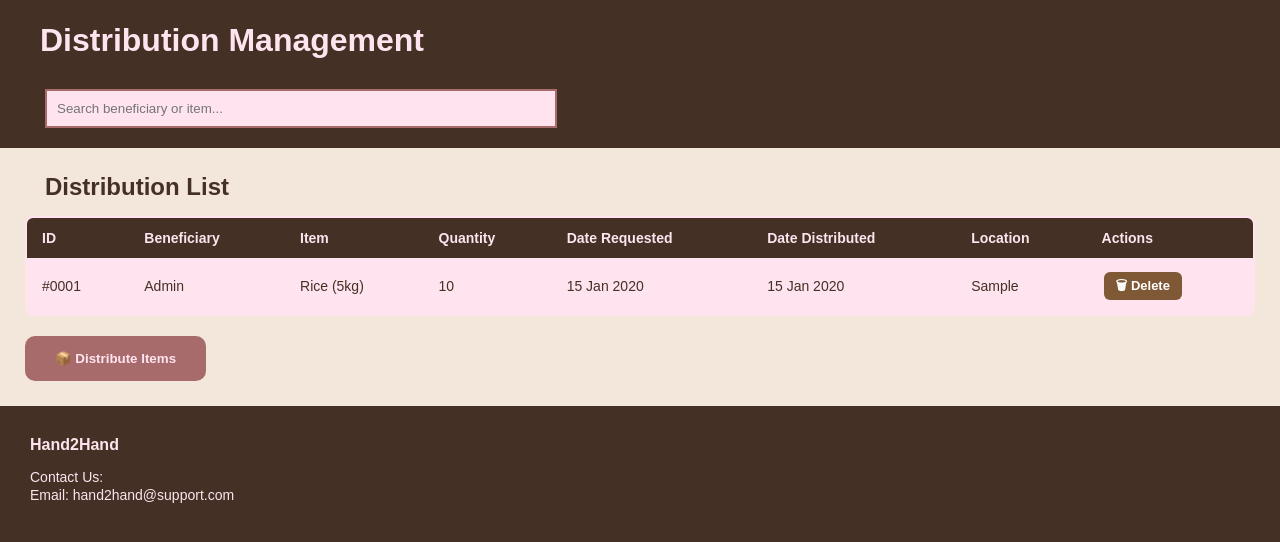
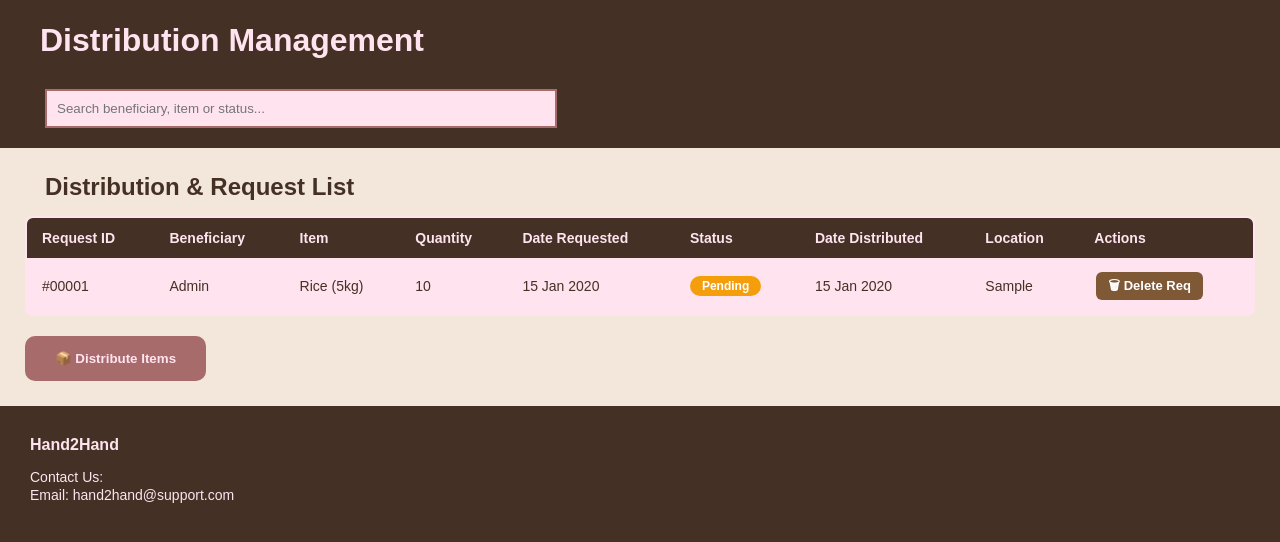
Before and after one commit to alyaapotter/Hand2Hand, a PHP site: page /admin/distribution_management.php in a window 1280 px wide. Shown: the part 98-640 px from the top of the page. Run offline with PHP 8.4, Linux system fonts and the light colour scheme; a user stored in the database is signed in; data comes from the database, SQL or seed files in the repository; both versions use the stored data as it was after the commit; tables that the repository leaves empty hold one stand-in row (values such as "Sample post").

Commit message:
Update systems and other pages

```diff
--- a/admin/distribution.php
+++ b/admin/distribution.php
@@ -135,7 +135,7 @@ if ($selected_request && $selected_request['item_id']) {
                 <option value="">-- Select --</option>
                 <?php foreach ($approved_requests as $req): ?>
                     <option value="<?= $req['request_id'] ?>" <?= $request_id_param == $req['request_id'] ? 'selected' : '' ?>>
-                        <?= htmlspecialchars($req['username']) ?> — <?= htmlspecialchars($req['item_name'] ?? 'Item not specified') ?> (Qty: <?= $req['quantity'] ?? '—' ?>) — #<?= $req['request_id'] ?>
+                        <?= htmlspecialchars($req['username']) ?>
                     </option>
                 <?php endforeach; ?>
             </select>
--- a/admin/distribution_management.php
+++ b/admin/distribution_management.php
@@ -9,25 +9,43 @@ $success = "";
 if ($_SERVER['REQUEST_METHOD'] == 'POST' && isset($_POST['action'])) {
     if ($_POST['action'] == 'delete') {
         $did = intval($_POST['distribution_id']);
-        $res = mysqli_query($conn, "SELECT item_id, quantity FROM DISTRIBUTION WHERE distribution_id=$did");
+        // Fetch distribution details first
+        $res = mysqli_query($conn, "SELECT request_id, item_id, quantity FROM DISTRIBUTION WHERE distribution_id=$did");
         $d   = mysqli_fetch_assoc($res);
         if ($d) {
+            $rid = $d['request_id'];
+            // 1. Restore inventory quantity
             mysqli_query($conn, "UPDATE INVENTORY SET quantity=quantity+{$d['quantity']} WHERE item_id={$d['item_id']}");
+            // 2. Revert request status back to 'Approved'
+            mysqli_query($conn, "UPDATE REQUEST SET status='Approved' WHERE request_id=$rid");
+            // 3. Delete distribution record
             mysqli_query($conn, "DELETE FROM DISTRIBUTION WHERE distribution_id=$did");
-            $success = "Record deleted, inventory restored.";
+            $success = "Distribution cancelled. Request status reverted to Approved, inventory restored.";
         }
+    }
+    if ($_POST['action'] == 'delete_request') {
+        $rid = intval($_POST['request_id']);
+        mysqli_query($conn, "DELETE FROM REQUEST WHERE request_id=$rid");
+        $success = "Request deleted successfully.";
     }
 }
 
 $search = isset($_GET['search']) ? mysqli_real_escape_string($conn, trim($_GET['search'])) : '';
-$query  = "SELECT d.distribution_id, d.date AS distribution_date, d.quantity, d.location,
-           u.username AS beneficiary, i.name AS item, r.request_id, r.date AS request_date
-           FROM DISTRIBUTION d
-           JOIN REQUEST r ON d.request_id=r.request_id
-           JOIN USER u ON r.user_id=u.user_id
-           JOIN ITEM i ON d.item_id=i.item_id WHERE 1=1";
-if ($search) $query .= " AND (u.username LIKE '%$search%' OR i.name LIKE '%$search%')";
-$query        .= " ORDER BY d.date DESC";
+
+// Query ALL requests and LEFT JOIN with DISTRIBUTION to get details if distributed
+$query = "SELECT r.request_id, r.date AS request_date, r.status, r.quantity AS request_qty,
+                 u.username AS beneficiary, i.name AS item,
+                 d.distribution_id, d.date AS distribution_date, d.location
+          FROM REQUEST r
+          JOIN USER u ON r.user_id=u.user_id
+          LEFT JOIN ITEM i ON r.item_id=i.item_id
+          LEFT JOIN DISTRIBUTION d ON r.request_id=d.request_id
+          WHERE 1=1";
+if ($search) {
+    $query .= " AND (u.username LIKE '%$search%' OR i.name LIKE '%$search%' OR r.status LIKE '%$search%')";
+}
+$query .= " ORDER BY FIELD(r.status,'Pending','Approved','Distributed','Rejected'), r.date DESC";
+
 $result        = mysqli_query($conn, $query);
 $distributions = mysqli_fetch_all($result, MYSQLI_ASSOC);
 ?>
@@ -57,6 +75,14 @@ $distributions = mysqli_fetch_all($result, MYSQLI_ASSOC);
         .btn-action:hover, button.btn-action:hover { background-color: #a45a66 !important; }
         .btn-delete, button.btn-delete { background-color: #7F5836 !important; color: white !important; }
         .btn-delete:hover, button.btn-delete:hover { background-color: #5c3f25 !important; }
+        .action-cell { display: flex; gap: 5px; flex-wrap: wrap; }
+
+        /* Badges */
+        .badge { padding: 3px 12px; border-radius: 20px; font-size: 12px; font-weight: 600; color: white; display: inline-block; }
+        .badge-pending { background-color: #f59e0b; }
+        .badge-approved { background-color: #22c55e; }
+        .badge-rejected { background-color: #ef4444; }
+        .badge-distributed { background-color: #6366f1; }
         .empty-msg { text-align:center; color:#7a5c3a; padding:30px; font-style:italic; }
 
         /* Dark Footer styling for Light background pages */
@@ -77,18 +103,19 @@ $distributions = mysqli_fetch_all($result, MYSQLI_ASSOC);
     <?php endif; ?>
 
     <!-- Search Bar on Dark Background -->
-    <input type="text" class="search-bar" placeholder="Search beneficiary or item..." onkeyup="filterTable(this.value)">
+    <input type="text" class="search-bar" placeholder="Search beneficiary, item or status..." onkeyup="filterTable(this.value)">
 
     <section class="admin-table">
-        <h2>Distribution List</h2>
+        <h2>Distribution & Request List</h2>
         <table class="custom-table" id="mainTable">
             <thead>
                 <tr>
-                    <th>ID</th>
+                    <th>Request ID</th>
                     <th>Beneficiary</th>
                     <th>Item</th>
                     <th>Quantity</th>
                     <th>Date Requested</th>
+                    <th>Status</th>
                     <th>Date Distributed</th>
                     <th>Location</th>
                     <th>Actions</th>
@@ -96,23 +123,36 @@ $distributions = mysqli_fetch_all($result, MYSQLI_ASSOC);
             </thead>
             <tbody>
                 <?php if (empty($distributions)): ?>
-                    <tr><td colspan="8" class="empty-msg">No distribution records yet.</td></tr>
+                    <tr><td colspan="9" class="empty-msg">No request or distribution records found.</td></tr>
                 <?php else: ?>
                 <?php foreach ($distributions as $d): ?>
                 <tr>
-                    <td>#<?= str_pad($d['distribution_id'], 4, '0', STR_PAD_LEFT) ?></td>
+                    <td>#<?= str_pad($d['request_id'], 5, '0', STR_PAD_LEFT) ?></td>
                     <td><?= htmlspecialchars($d['beneficiary']) ?></td>
-                    <td><?= htmlspecialchars($d['item']) ?></td>
-                    <td><?= $d['quantity'] ?></td>
+                    <td><?= htmlspecialchars($d['item'] ?? '—') ?></td>
+                    <td><?= $d['request_qty'] ?? '—' ?></td>
                     <td style="white-space:nowrap"><?= date('d M Y', strtotime($d['request_date'])) ?></td>
-                    <td style="white-space:nowrap"><?= date('d M Y', strtotime($d['distribution_date'])) ?></td>
-                    <td><?= htmlspecialchars($d['location'] ?? 'Warehouse') ?></td>
+                    <td><span class="badge badge-<?= strtolower($d['status']) ?>"><?= $d['status'] ?></span></td>
+                    <td style="white-space:nowrap">
+                        <?= $d['distribution_date'] ? date('d M Y', strtotime($d['distribution_date'])) : '<em style="color:#aaa">—</em>' ?>
+                    </td>
+                    <td><?= htmlspecialchars($d['location'] ?? '—') ?></td>
                     <td>
-                        <form method="POST" onsubmit="return confirm('Delete this record?')" style="display:inline">
-                            <input type="hidden" name="action" value="delete">
-                            <input type="hidden" name="distribution_id" value="<?= $d['distribution_id'] ?>">
-                            <button type="submit" class="btn-action btn-delete">🗑 Delete</button>
-                        </form>
+                        <div class="action-cell">
+                            <?php if ($d['status'] == 'Distributed'): ?>
+                                <form method="POST" onsubmit="return confirm('Cancel this distribution and restore inventory stock?')" style="display:inline">
+                                    <input type="hidden" name="action" value="delete">
+                                    <input type="hidden" name="distribution_id" value="<?= $d['distribution_id'] ?>">
+                                    <button type="submit" class="btn-action btn-delete">🗑 Cancel Dist</button>
+                                </form>
+                            <?php else: ?>
+                                <form method="POST" onsubmit="return confirm('Delete this request permanently?')" style="display:inline">
+                                    <input type="hidden" name="action" value="delete_request">
+                                    <input type="hidden" name="request_id" value="<?= $d['request_id'] ?>">
+                                    <button type="submit" class="btn-action btn-delete">🗑 Delete Req</button>
+                                </form>
+                            <?php endif; ?>
+                        </div>
                     </td>
                 </tr>
                 <?php endforeach; ?>
--- a/beneficiary/aid_status.php
+++ b/beneficiary/aid_status.php
@@ -11,7 +11,7 @@ $search  = isset($_GET['search']) ? mysqli_real_escape_string($conn, trim($_GET[
 $query = "SELECT
             COALESCE(d.quantity, r.quantity, '-') AS quantity,
             COALESCE(d.date, r.date) AS date,
-            COALESCE(i_dist.name, i_req.name, 'Pending Item') AS item_name,
+            COALESCE(i_dist.name, i_req.name, '—') AS item_name,
             r.status
           FROM REQUEST r
           LEFT JOIN DISTRIBUTION d ON r.request_id = d.request_id
--- a/includes/connect.php
+++ b/includes/connect.php
@@ -1,7 +1,7 @@
 <?php
 $servername = "localhost";
 $username = "root";
-$password = "root123";
+$password = "";
 $dbname = "hand2hand";
 
 // Create connection
--- a/includes/navbar.php
+++ b/includes/navbar.php
@@ -3,7 +3,7 @@
 $role = $_SESSION['role'];
 
 if ($role == 'Admin') {
-    $nav_links = "<a href='../admin/dashboard.php'>Dashboard</a> | <a href='../admin/beneficiary.php'>Beneficiaries</a> | <a href='../admin/donation_event.php'>Events</a> | <a href='../admin/inventory.php'>Inventory</a> | <a href='../admin/distribution_management.php'>Distribution</a>";
+    $nav_links = "<a href='../admin/dashboard.php'>Dashboard</a> | <a href='../admin/beneficiary_needs.php'>Beneficiaries</a> | <a href='../admin/donation_event.php'>Events</a> | <a href='../admin/inventory.php'>Inventory</a> | <a href='../admin/distribution_management.php'>Distribution</a>";
 } else if ($role == 'Donor') {
     $nav_links = "<a href='../donor/home_page_donor.php'>Home</a> | <a href='../donor/donation_event_donor.php'>My Events</a> | <a href='../donor/donation_history.php'>My Donations</a>";
 } else if ($role == 'Requester'){
--- a/register.php
+++ b/register.php
@@ -67,8 +67,8 @@ if ($_SERVER['REQUEST_METHOD'] == 'POST') {
                     <input type="email" name="email" placeholder="Enter your email" required>
                 </div>
                 <div class="form-group">
-                    <label>Username</label>
-                    <input type="text" name="username" placeholder="Enter your username" required>
+                    <label>Name</label>
+                    <input type="text" name="username" placeholder="Enter your name" required>
                 </div>
                 <div class="form-group">
                     <label>Password</label>
@@ -111,7 +111,7 @@ if ($_SERVER['REQUEST_METHOD'] == 'POST') {
                 return false;
             }
             if (username === '') {
-                alert('Please enter your username!');
+                alert('Please enter your name!');
                 return false;
             }
             if (password === '') {
```
Also changed, not shown: admin/beneficiary_needs.php (+21 -3 lines), hand2hand.sql (+8 -2 lines).
